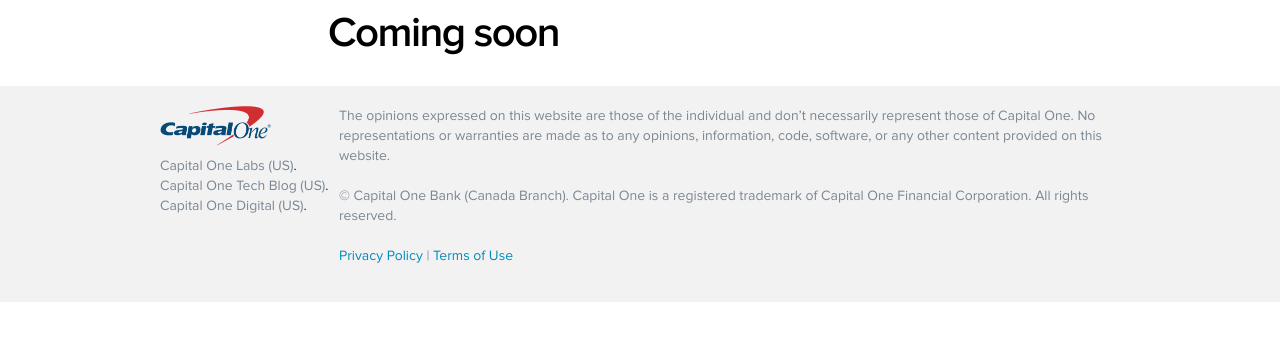
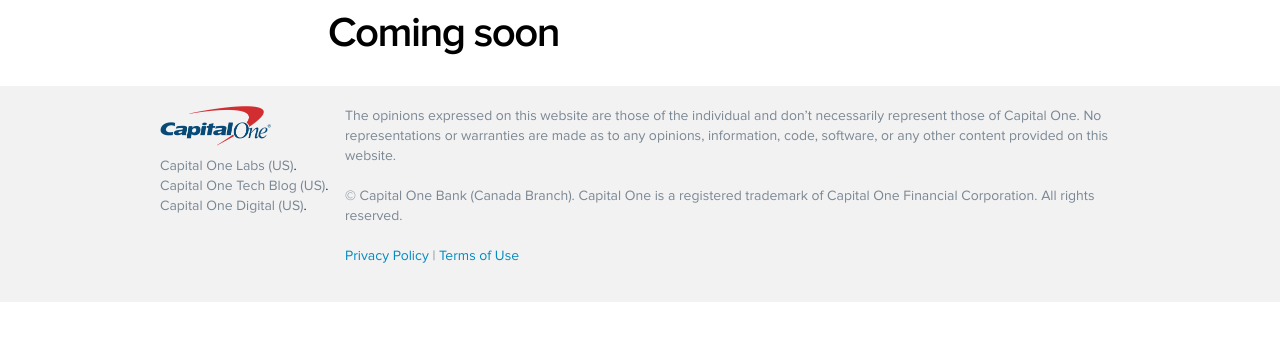
Before and after one commit to CapitalOneCanada/capitalonecanada.github.io, a Jekyll site: the page built from about.md, in a window 1280 px wide. Shown: the part 260-601 px from the top of the page. Built offline with Jekyll 4.4.1, drawn with Linux system fonts in a browser that asks for light colours; nearby versions of some CDN libraries; Markdown is read by kramdown in place of the engine named in the settings.

Commit message:
Fixed small issue

```diff
--- a/css/base.css
+++ b/css/base.css
@@ -12,7 +12,7 @@
 code									{ margin-bottom: 10px; }
 
 .wrap									{ width:90%; max-width:620px; margin:0 auto; position:relative; }
-footer .wrap.cf				{ max-width: 75%; min-width: 620px; }
+footer .wrap.cf                         { max-width: 75%; min-width: 620px; }
 
 #top_header								{ height:205px; /*height:204px;*/ background:#003362 url(../assets/img/hero_bg.jpg) center top no-repeat; background-size:cover; position:relative; padding-bottom:45px; }
 #top_header .content					{ padding: 20px; padding-top: 60px; }
@@ -74,8 +74,8 @@
 .details .icon                          { padding:1px 5px 1px 1px; position:relative; top:1px; font-weight:bold; }
 
 footer									{ width:100%; padding:20px 0 36px; background:#F2F2F3; }
-footer p								{ float:right; width: -webkit-calc(100% - 179px); width: -moz-calc(100% - 179px); width: calc(100% - 179px); font-size:14px; line-height:20px; color:#7A8792; }
-footer links                            { float:left; width:169px; padding-right: 10px; font-size:14px; line-height:20px; }
+footer p								{ float:right; width: -webkit-calc(100% - 185px); width: -moz-calc(100% - 185px); width: calc(100% - 185px); font-size:14px; line-height:20px; color:#7A8792; }
+footer links                            { float:left; width:175px; padding-right: 10px; font-size:14px; line-height:20px; }
 footer img								{ float:left; width:111px; height:auto; margin-bottom:10px; margin-right:54px}
 
 #mobile_nav								{ display:none; }
```
